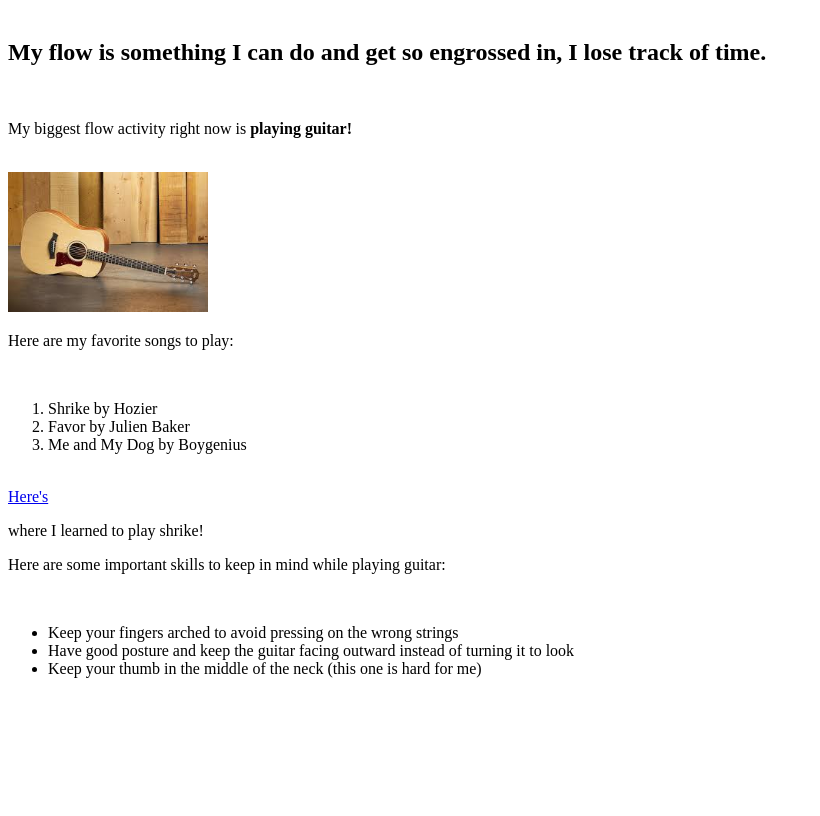
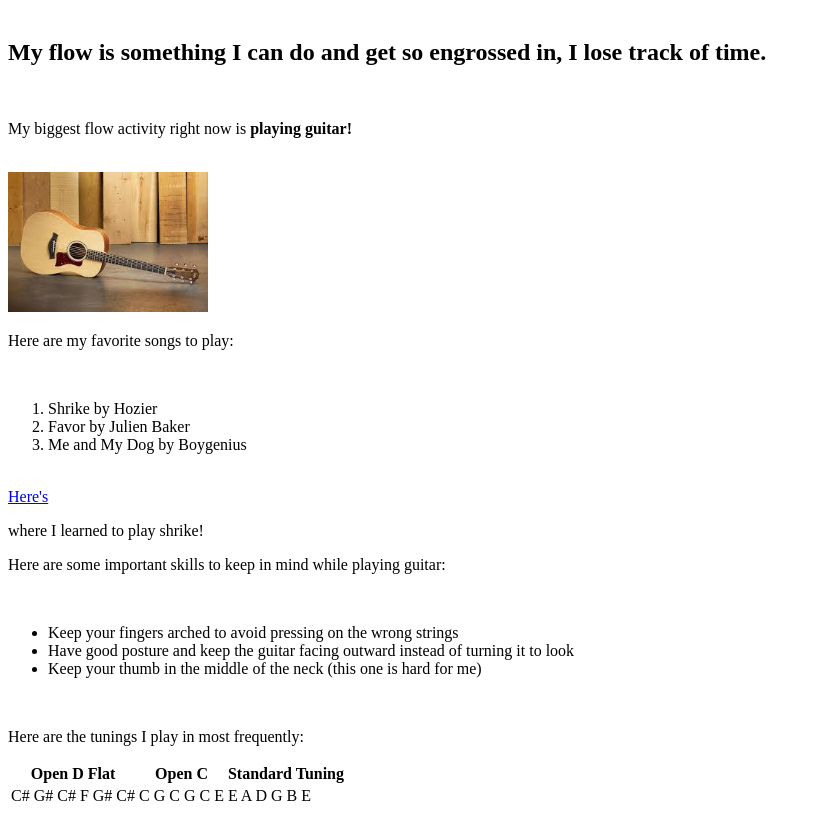
Before and after one commit to sadiehv/sadiehv.github.io, a plain HTML site: page my-flow/index.html in a window 1280 px wide. Shown: the part 79-895 px from the top of the page, without its empty margins (0-820 px from the left). Before the commit the page ends 800 px from the top, so only its background shows below. Drawn offline with Linux system fonts and the light colour scheme.

Commit message:
added table

```diff
--- a/my-flow/index.html
+++ b/my-flow/index.html
@@ -35,8 +35,19 @@
 
     </ul>
     <br>
+    <p>Here are the tunings I play in most frequently:</p>
     <table>
-        <tr></tr>
+        <tr>
+            <th>Open D Flat</th>
+            <th>Open C</th>
+            <th>Standard Tuning</th>
+        </tr>
+        <tr>
+            <td>C# G# C# F G# C#</td>
+            <td>C G C G C E</td>
+            <td>E A D G B E</td>
+        </tr>
+
     </table>
 </body>
 
```
